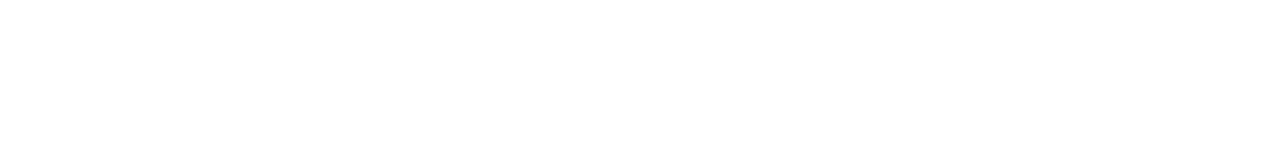
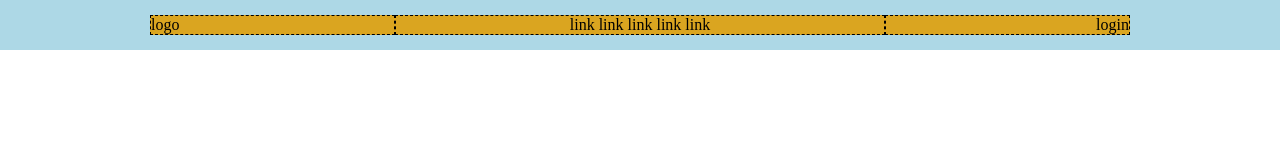
Before and after one commit to azizafarooq/htmlcss-struttura-discord, a plain HTML site: page index.html in a window 1280 px wide. Drawn offline with Linux system fonts and the light colour scheme.

Commit message:
header css

```diff
--- a/css/style.css
+++ b/css/style.css
@@ -0,0 +1,37 @@
+/*Reset*/
+*{
+    margin: 0;
+    padding: 0;
+    box-sizing:border-box;
+}
+
+/*Header*/
+.header-container{
+    background-color: hsl(194.74deg 53.27% 79.02%);
+    padding: 15px;
+    display: flex;
+    justify-content: center;
+    padding: 15px 150px 15px 150px;
+}
+
+.header-left,
+.header-center,
+.header-right{
+    background-color: hsl(42.9deg 74.4% 49.02%);
+    border: 1px dashed black;
+
+}
+
+.header-left,
+.header-right{
+    min-width: 25%;
+}
+
+.header-center{
+    width: 50%;
+    text-align: center;
+}
+
+.header-right{
+    text-align: end;
+}
--- a/index.html
+++ b/index.html
@@ -7,10 +7,10 @@
     <title>Discord</title>
 </head>
 <body>
-    <header>
-        <div class="header-left"></div>
-        <div class="header-center"></div>
-        <div class="header-right"></div>
+    <header class="header-container">
+        <div class="header-left"> logo</div>
+        <div class="header-center"> link link link link link</div>
+        <div class="header-right">login</div>
     </header>
 
     <section class="section-one">
```
